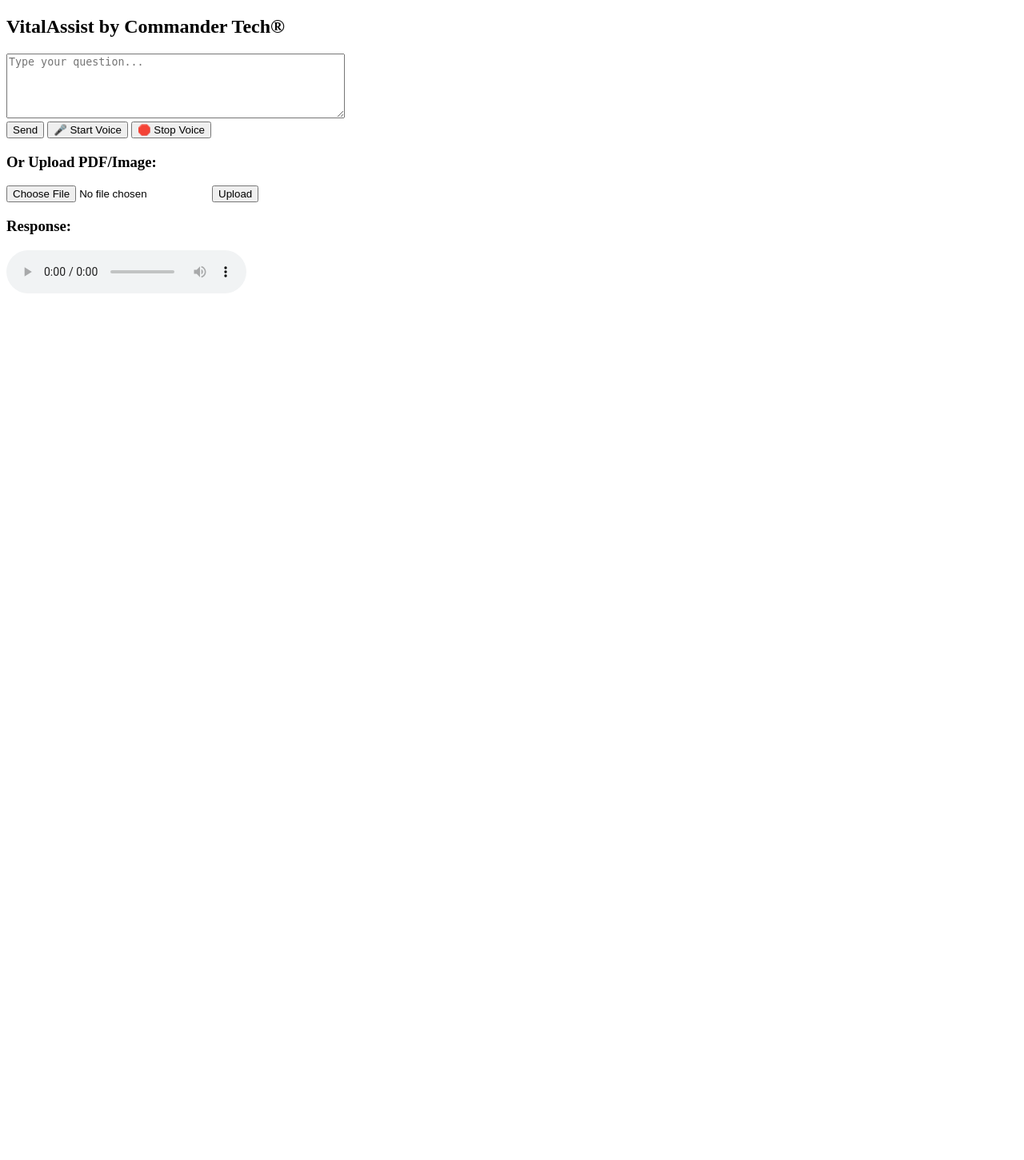
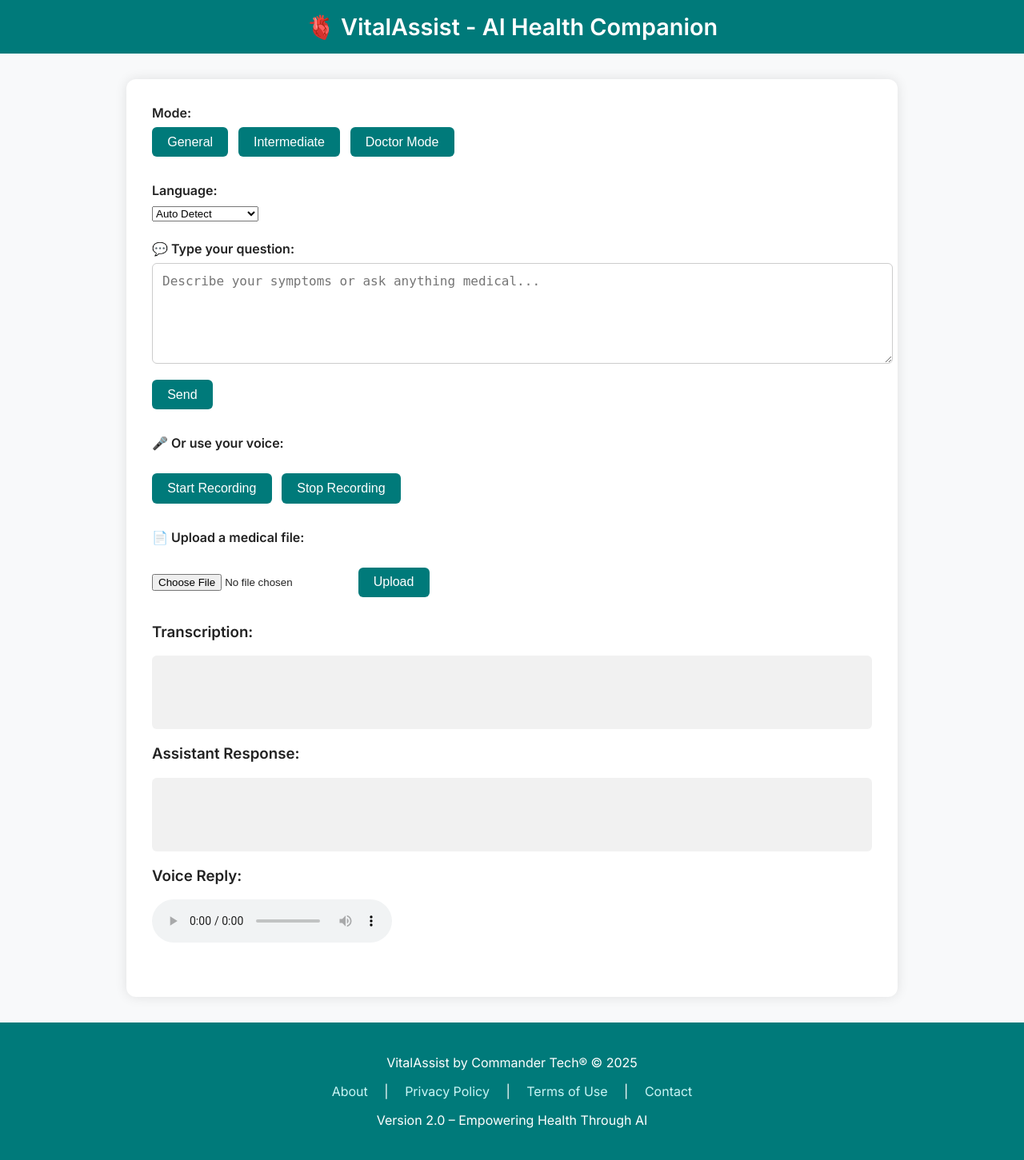
Before and after one commit to VitalAssist/vitalassist-web, a Flask app: page / in a window 1280 px wide. Shown: the whole page at 80% size. Before the commit the page ends 367 px from the top, so only its background shows below. Run offline with Flask 3, Linux system fonts and the light colour scheme.

Commit message:
Phase 5 & 6: UI upgrade, voice accuracy, Whisper optimization

```diff
--- a/app.py
+++ b/app.py
@@ -4,6 +4,7 @@
 from utils.ocr_handler import process_uploaded_file
 from utils.tts_handler import generate_tts
 from utils.gpt_handler import generate_gpt_response
+from utils.whisper_handler import transcribe_audio
 import tempfile
 
 app = Flask(__name__)
@@ -37,6 +38,21 @@
     audio_path = generate_tts(reply)
     return jsonify({"response": reply, "audio": f"/static/{os.path.basename(audio_path)}"})
 
+@app.route("/transcribe", methods=["POST"])
+def transcribe_and_process():
+    file = request.files.get("file")
+    if not file:
+        return jsonify({"error": "No audio uploaded"}), 400
+
+    with tempfile.NamedTemporaryFile(delete=False, suffix=".wav") as temp:
+        file.save(temp.name)
+        transcribed_text = transcribe_audio(temp.name)
+        os.unlink(temp.name)
+
+    reply = generate_gpt_response(transcribed_text)
+    audio_path = generate_tts(reply)
+    return jsonify({"transcript": transcribed_text, "response": reply, "audio": f"/static/{os.path.basename(audio_path)}"})
+
 if __name__ == "__main__":
     port = int(os.environ.get("PORT", 10000))
     app.run(host="0.0.0.0", port=port)
--- a/static/recorder.js
+++ b/static/recorder.js
@@ -16,24 +16,25 @@
         const formData = new FormData();
         formData.append('file', audioBlob, 'voice.wav');
 
-        const res = await fetch("/upload", {
+        const res = await fetch("/transcribe", {
             method: "POST",
             body: formData
         });
 
         const data = await res.json();
+        document.getElementById("transcriptBox").innerText = data.transcript;
         document.getElementById("responseBox").innerText = data.response;
         document.getElementById("audioPlayer").src = data.audio;
         document.getElementById("audioPlayer").play();
     };
 
     mediaRecorder.start();
-    console.log("Recording started");
+    console.log("🎙️ Recording started...");
 }
 
 function stopRecording() {
     if (mediaRecorder) {
         mediaRecorder.stop();
-        console.log("Recording stopped");
+        console.log("🛑 Recording stopped.");
     }
 }
--- a/templates/index.html
+++ b/templates/index.html
@@ -1,26 +1,157 @@
-<!-- templates/index.html -->
 <!DOCTYPE html>
 <html lang="en">
 <head>
-    <meta charset="UTF-8">
-    <title>VitalAssist Web</title>
+  <meta charset="UTF-8" />
+  <meta name="viewport" content="width=device-width, initial-scale=1.0" />
+  <title>VitalAssist by Commander Tech</title>
+  <link href="https://fonts.googleapis.com/css2?family=Inter:wght@400;600&display=swap" rel="stylesheet">
+  <style>
+    body {
+      font-family: 'Inter', sans-serif;
+      background-color: #f8f9fa;
+      margin: 0;
+      padding: 0;
+      color: #222;
+    }
+    header {
+      background-color: #007a7a;
+      padding: 1rem 2rem;
+      color: white;
+      text-align: center;
+      font-size: 1.8rem;
+      font-weight: 600;
+    }
+    main {
+      max-width: 900px;
+      margin: 2rem auto;
+      background: white;
+      padding: 2rem;
+      border-radius: 12px;
+      box-shadow: 0 0 15px rgba(0,0,0,0.1);
+    }
+    section {
+      margin-bottom: 2rem;
+    }
+    label {
+      font-weight: 600;
+      display: block;
+      margin-bottom: 0.5rem;
+    }
+    textarea {
+      width: 100%;
+      height: 100px;
+      padding: 0.75rem;
+      border: 1px solid #ccc;
+      border-radius: 6px;
+      font-size: 1rem;
+      margin-bottom: 1rem;
+    }
+    button {
+      background-color: #007a7a;
+      color: white;
+      padding: 0.6rem 1.2rem;
+      border: none;
+      border-radius: 6px;
+      font-size: 1rem;
+      cursor: pointer;
+      margin-right: 0.5rem;
+    }
+    button:hover {
+      background-color: #005f5f;
+    }
+    .output-box {
+      background-color: #f1f1f1;
+      padding: 1rem;
+      border-radius: 6px;
+      min-height: 60px;
+    }
+    .mode-buttons, .lang-select {
+      margin-bottom: 1.5rem;
+    }
+    .mode-buttons button {
+      margin-bottom: 0.5rem;
+    }
+    footer {
+      background-color: #007a7a;
+      color: white;
+      text-align: center;
+      padding: 1.5rem 2rem;
+      margin-top: 2rem;
+    }
+    footer a {
+      color: #c9f6f6;
+      text-decoration: none;
+      margin: 0 1rem;
+    }
+    footer a:hover {
+      text-decoration: underline;
+    }
+  </style>
   <script src="/static/recorder.js"></script>
 </head>
 <body>
-    <h2>VitalAssist by Commander Tech®</h2>
+  <header>🫀 VitalAssist - AI Health Companion</header>
+  <main>
+    <div class="mode-buttons">
+      <label>Mode:</label>
+      <button>General</button>
+      <button>Intermediate</button>
+      <button>Doctor Mode</button>
+    </div>
 
-    <textarea id="userText" rows="5" cols="50" placeholder="Type your question..."></textarea><br>
+    <div class="lang-select">
+      <label>Language:</label>
+      <select>
+        <option>Auto Detect</option>
+        <option>English</option>
+        <option>Arabic</option>
+        <option>Persian</option>
+        <option>Hindi</option>
+        <option>Kurdish (Kurmanji)</option>
+        <option>Kurdish (Sorani)</option>
+      </select>
+    </div>
+
+    <section>
+      <label for="userText">💬 Type your question:</label>
+      <textarea id="userText" placeholder="Describe your symptoms or ask anything medical..."></textarea>
       <button onclick="sendText()">Send</button>
-    <button onclick="startRecording()">🎤 Start Voice</button>
-    <button onclick="stopRecording()">🛑 Stop Voice</button>
+    </section>
 
-    <h3>Or Upload PDF/Image:</h3>
+    <section>
+      <label>🎤 Or use your voice:</label><br />
+      <button onclick="startRecording()">Start Recording</button>
+      <button onclick="stopRecording()">Stop Recording</button>
+    </section>
+
+    <section>
+      <label>📄 Upload a medical file:</label><br />
       <input type="file" id="fileUpload">
       <button onclick="uploadFile()">Upload</button>
+    </section>
 
-    <h3>Response:</h3>
-    <div id="responseBox" style="white-space: pre-wrap;"></div>
+    <section>
+      <h3>Transcription:</h3>
+      <div id="transcriptBox" class="output-box"></div>
+
+      <h3>Assistant Response:</h3>
+      <div id="responseBox" class="output-box"></div>
+
+      <h3>Voice Reply:</h3>
       <audio id="audioPlayer" controls></audio>
+    </section>
+  </main>
+
+  <footer>
+    <p>VitalAssist by Commander Tech® &copy; 2025</p>
+    <p>
+      <a href="#">About</a> |
+      <a href="#">Privacy Policy</a> |
+      <a href="#">Terms of Use</a> |
+      <a href="#">Contact</a>
+    </p>
+    <p>Version 2.0 – Empowering Health Through AI</p>
+  </footer>
 
   <script>
     async function sendText() {
@@ -30,6 +161,8 @@
 
       const res = await fetch("/process", { method: "POST", body: formData });
       const data = await res.json();
+
+      document.getElementById("transcriptBox").innerText = "";
       document.getElementById("responseBox").innerText = data.response;
       document.getElementById("audioPlayer").src = data.audio;
       document.getElementById("audioPlayer").play();
@@ -42,6 +175,8 @@
 
       const res = await fetch("/upload", { method: "POST", body: formData });
       const data = await res.json();
+
+      document.getElementById("transcriptBox").innerText = "";
       document.getElementById("responseBox").innerText = data.response;
       document.getElementById("audioPlayer").src = data.audio;
       document.getElementById("audioPlayer").play();
```
Also changed, not shown: utils/whisper_handler.py (added, +12 -0 lines). Lines whose indentation alone changed are shown as unchanged.
